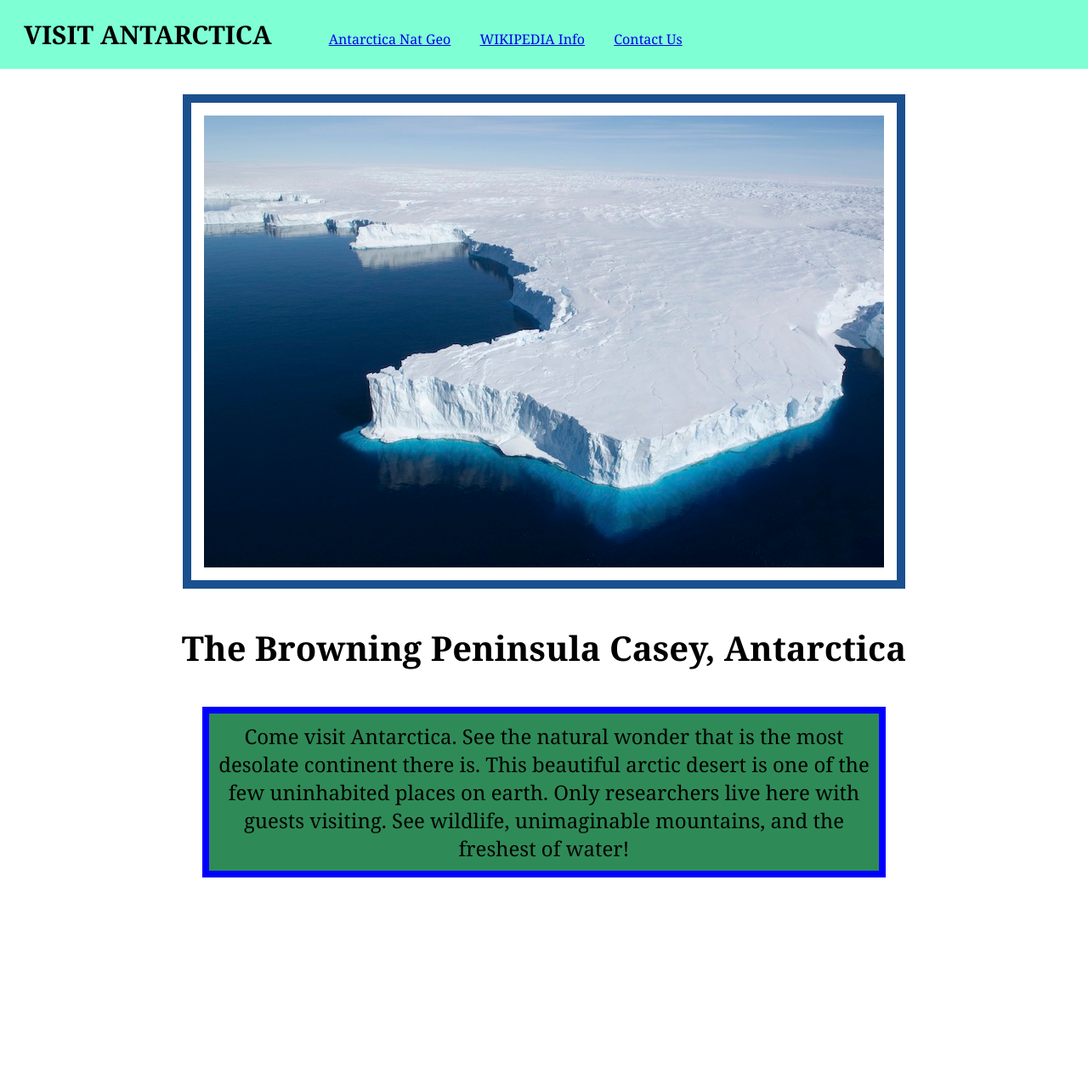
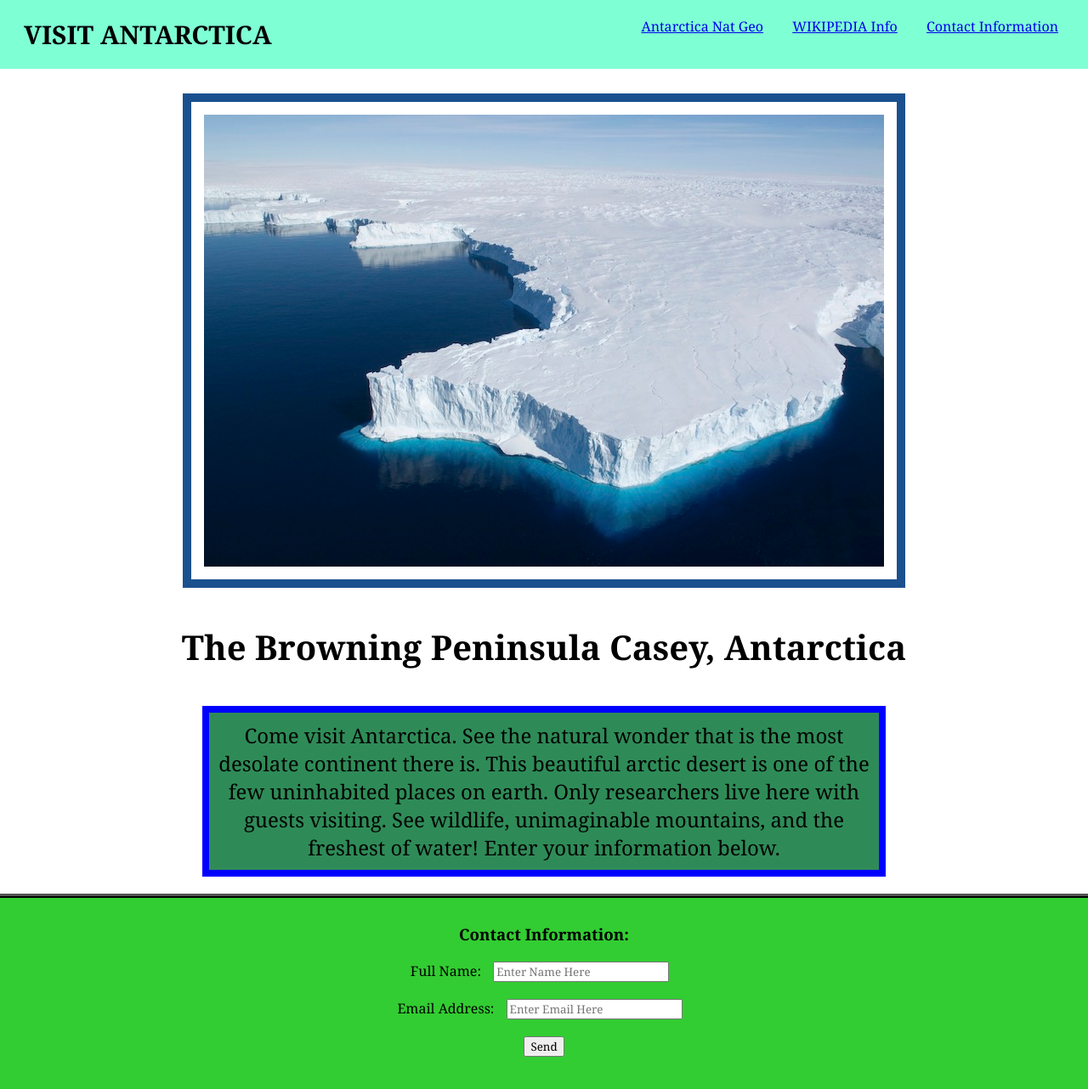
Before and after one commit to tylerdins88/Landing-Page-Mini-Project, a plain HTML site: page index.html in a window 1280 px wide. Shown: the whole page at 85% size. Before the commit the page ends 1033 px from the top, so only its background shows below. Drawn offline with Linux system fonts and the light colour scheme.

Commit message:
update files to launch page

```diff
--- a/assets/style.css
+++ b/assets/style.css
@@ -6,6 +6,9 @@
 header {
     background-color: aquamarine;
     padding: 20px;
+    position: fixed;
+    width: 100%;
+    top: 0;
 }
 
 h1 {
@@ -26,12 +29,17 @@ li {
     display: inline;
 }
 
+div {
+    float: right;
+    margin-right: 20px;
+}
+
 img {
     text-align: center;
     border: 10px solid #1B508F;
     padding: 15px;
     display: block;
-    margin-top: 30px;
+    margin-top: 110px;
     margin-left: auto;
     margin-right: auto;
 }
@@ -53,5 +61,17 @@ img {
 }
 
 footer {
-    border-top: 5px black;
+    border-top: 5px ridge black;
+    background-color: limegreen;
+    padding: 30px;
+    margin-top: 20px;
+    text-align: center;
 }
+
+.contact-info {
+    padding-bottom: 10px;
+}
+
+input {
+    margin: 10px;
+}
--- a/index.html
+++ b/index.html
@@ -12,11 +12,14 @@
     <header>
         <nav>
             <h1 class="display-inline">VISIT ANTARCTICA</h1>
-            <ul class="display-inline">
-                <li><a href="https://education.nationalgeographic.org/resource/antarctica">Antarctica Nat Geo</a></li>
-                <li><a href="https://en.wikipedia.org/wiki/Antarctica">WIKIPEDIA Info</a></li>
-                <li><a href="#">Contact Us</a></li>
-            </ul>
+            <div>
+                <ul class="display-inline">
+                    <li><a href="https://education.nationalgeographic.org/resource/antarctica">Antarctica Nat Geo</a>
+                    </li>
+                    <li><a href="https://en.wikipedia.org/wiki/Antarctica">WIKIPEDIA Info</a></li>
+                    <li><a href="#contact-information">Contact Information</a></li>
+                </ul>
+                <div>
         </nav>
     </header>
     <main>
@@ -26,11 +29,19 @@
         <br>
         <p class="photo-para">Come visit Antarctica. See the natural wonder that is the most desolate continent there
             is. This beautiful arctic desert is one of the few uninhabited places on earth. Only researchers live here
-            with guests visiting. See wildlife, unimaginable mountains, and the freshest of water!
+            with guests visiting. See wildlife, unimaginable mountains, and the freshest of water! Enter your
+            information below.
         </p>
     </main>
     <footer>
-
+        <h3 class="contact-info" id="contact-information">Contact Information:</h3>
+        <label>Full Name:</label>
+        <input type="text" id="name" placeholder="Enter Name Here">
+        <br>
+        <label>Email Address:</label>
+        <input type="text" id="email" placeholder="Enter Email Here">
+        <br>
+        <input type="submit" value="Send">
     </footer>
 </body>
 
```
